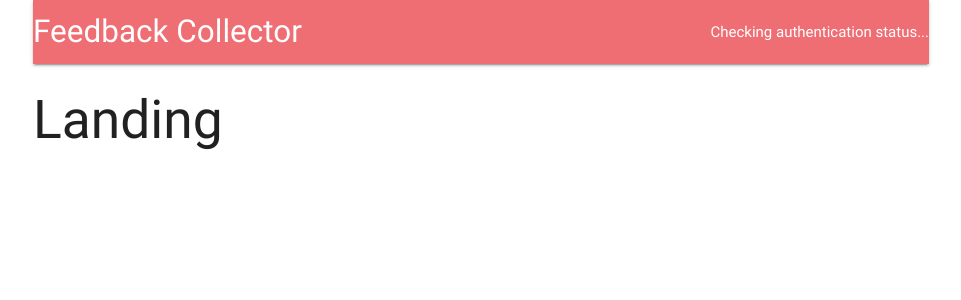
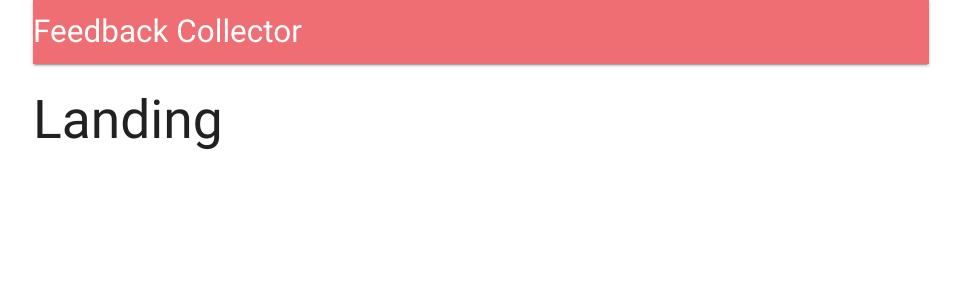
Before and after one commit to BeardOfDan/feedback-collection, a React (Create React App) app in the folder client/: page / in a window 1280 px wide. Shown: the top 300 px of the page, without its empty margins (159-1120 px from the left). Built offline with nearby package versions, Linux system fonts and the light colour scheme; no server answers.

Commit message:
(feat) Add dynamic JSX to header

```diff
--- a/client/src/components/Header.js
+++ b/client/src/components/Header.js
@@ -5,11 +5,15 @@ class Header extends Component {
   renderContent() {
     switch (this.props.auth) {
       case null: // pending
-        return 'Checking authentication status...';
+        return undefined;
       case false: // not logged in
-        return 'You are currently logged out';
+        return (
+          <li><a href="/auth/google">Login With Google</a></li>
+        );
       default: // logged in
-        return 'You are logged in!';
+        return (
+          <li><a>Logout</a></li>
+        );
     }
   }
 
```
